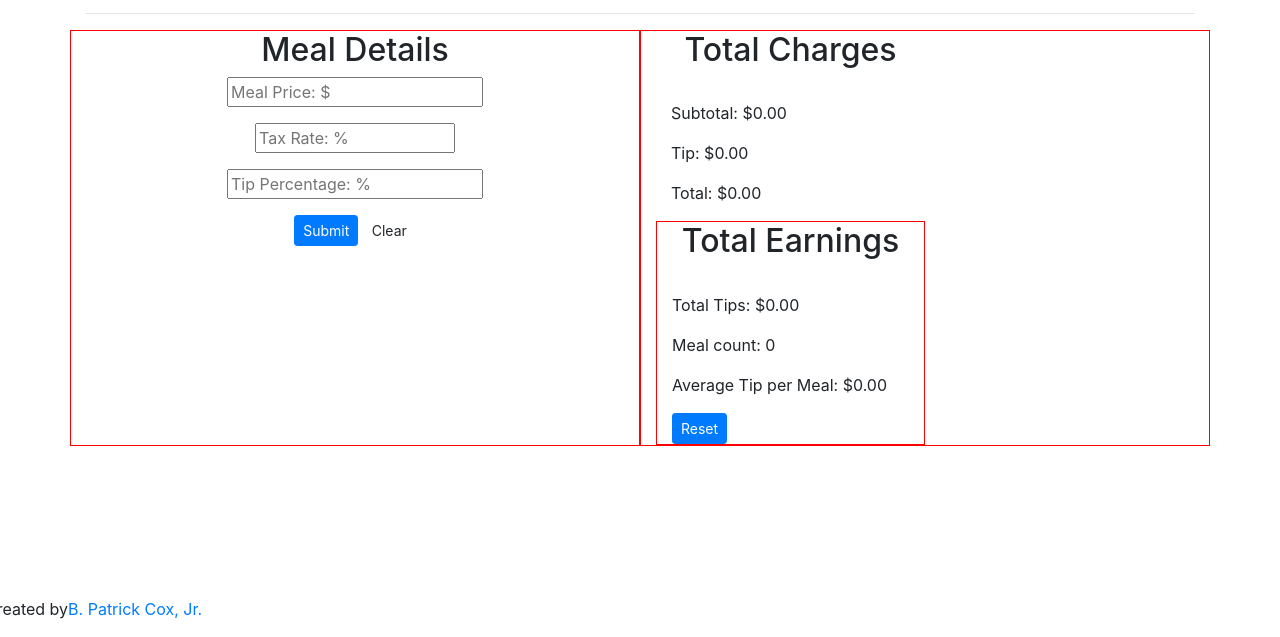
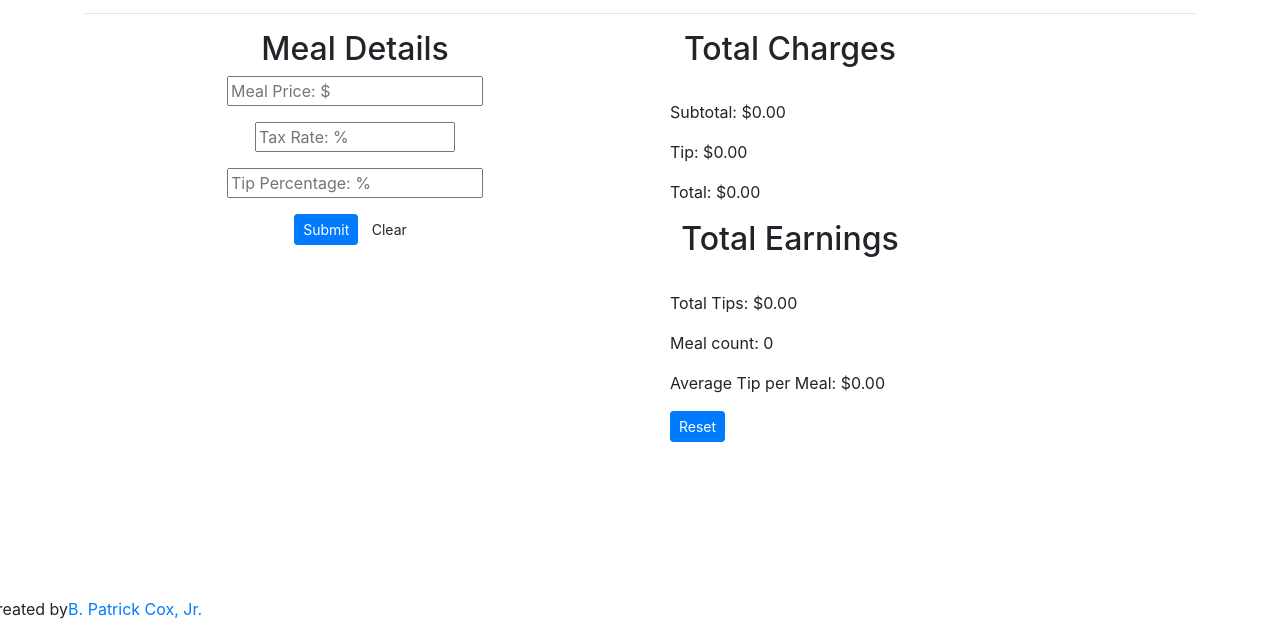
Before and after one commit to bpcoxjr/waitstaff-calculator, a plain HTML site: page index.html in a window 1280 px wide. Shown: the part 163-800 px from the top of the page. Drawn offline with nearby package versions, Linux system fonts and the light colour scheme.

Commit message:
added flex box properties

```diff
--- a/css/style.css
+++ b/css/style.css
@@ -2,8 +2,9 @@
 	height: 100%;
 }
 
-.header {
+.main-header {
 	text-align: center;
+	width: 100%;
 }
 
 .centered {
@@ -14,17 +15,22 @@
   	min-width: 200px;
 }
 
+.row {
+	display: flex;
+}
+
 #mealDetails {
   	text-align: center;
-  	border: 1px solid red;
 }
 
-#customerCharges {
-	border: 1px solid red;
+#totalCharges {
+	flex-grow: 1;
+	flex-direction: column;
 }
 
 #earningsInfo {
-	border: 1px solid red;
+	flex-grow: 1;
+	flex-direction: column;
 }
 
 #resetButton {
--- a/index.html
+++ b/index.html
@@ -10,8 +10,8 @@
 </head>
 <body>
 	<div class="container">
-		<header>
-			  <h1 class="header">Waitstaff <img src="img/logo.png" alt=""> Calculator</h1>
+		<header class="main-header">
+			  <h1 class="header">Waitstaff <img src="img/logo.png"> Calculator</h1>
 		</header>
 		<hr>
 		        <section class="content">
@@ -37,10 +37,9 @@
                 </div>
 
                 <!-- summary -->
-                <div class="col-md-6" id="customerCharges">
-                    <div class="customerCharges">
+                <div class="col-md-6" id="chargesAndEarnings">
                         <!-- customer totals -->
-                        <div class="col-md-6">
+                        <div class="col-md-6" id="totalCharges">
                             <header>
                                 <h2 class="centered">Total Charges<br></h2>
                             </header>
@@ -85,7 +84,6 @@
                                 <input class="btn btn-primary btn-sm" id="resetButton" type="button" value="Reset" ng-click="reset()">
                             </div>
                         </div>
-                    </div>
                 </div>
             </div>
         </section>
```
